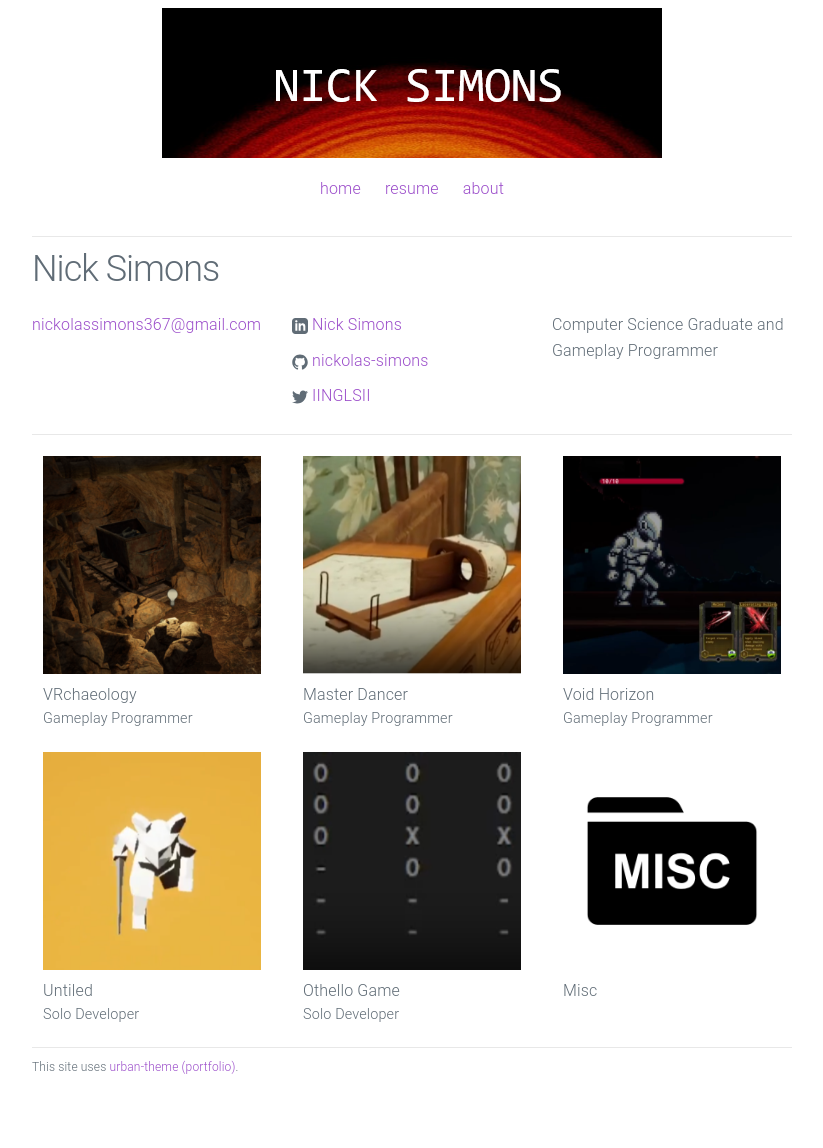
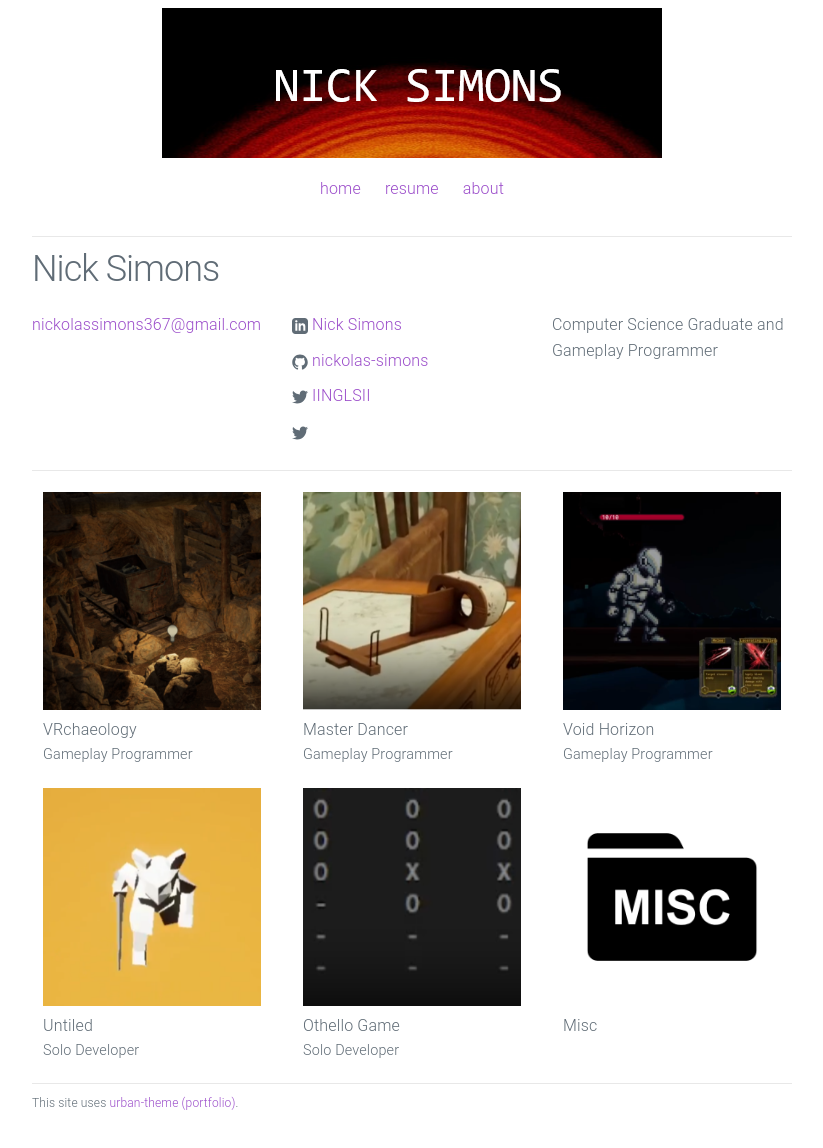
Before and after one commit to nickolas-simons/nickolas-simons.github.io, a Jekyll site: the page built from index.html, in a window 1280 px wide. Shown: the whole page, without its empty margins (228-1051 px from the left). Built offline with Jekyll 4.4.1, drawn with Linux system fonts in a browser that asks for light colours; before the commit the page ends 1113 px from its top, so only the background shows below that.

Commit message:
try to add bluesky

```diff
--- a/_config.yml
+++ b/_config.yml
@@ -7,6 +7,7 @@
 linkedin_url: "https://www.linkedin.com/in/nickolas-simons/"
 github_username: nickolas-simons
 twitter_username: IINGLSII
+bsky_username: nick-simons
 footer_text: "This site uses <a href='https://github.com/gamingportfolio/urban-theme-portfolio'>urban-theme (portfolio)</a>."
 
 # Build settings
--- a/_includes/info.html
+++ b/_includes/info.html
@@ -50,6 +50,21 @@
           </a>
         </li>
         {% endif %}
+
+         {% if site.bsky_username %}
+        <li>
+          <a href="https://bsky.app/profile/{{ site.site.bsky_username }}.bsky.social">
+            <span class="icon  icon--bluesky">
+              <svg viewBox="0 0 16 16">
+                <path fill="#828282" d="M15.969,3.058c-0.586,0.26-1.217,0.436-1.878,0.515c0.675-0.405,1.194-1.045,1.438-1.809
+                c-0.632,0.375-1.332,0.647-2.076,0.793c-0.596-0.636-1.446-1.033-2.387-1.033c-1.806,0-3.27,1.464-3.27,3.27 c0,0.256,0.029,0.506,0.085,0.745C5.163,5.404,2.753,4.102,1.14,2.124C0.859,2.607,0.698,3.168,0.698,3.767 c0,1.134,0.577,2.135,1.455,2.722C1.616,6.472,1.112,6.325,0.671,6.08c0,0.014,0,0.027,0,0.041c0,1.584,1.127,2.906,2.623,3.206 C3.02,9.402,2.731,9.442,2.433,9.442c-0.211,0-0.416-0.021-0.615-0.059c0.416,1.299,1.624,2.245,3.055,2.271 c-1.119,0.877-2.529,1.4-4.061,1.4c-0.264,0-0.524-0.015-0.78-0.046c1.447,0.928,3.166,1.469,5.013,1.469 c6.015,0,9.304-4.983,9.304-9.304c0-0.142-0.003-0.283-0.009-0.423C14.976,4.29,15.531,3.714,15.969,3.058z"/>
+              </svg>
+            </span>
+
+            <span class="username">{{ site.site.bsky_username }}</span>
+          </a>
+        </li>
+        {% endif %}
       </ul>
     </div>
 
```
